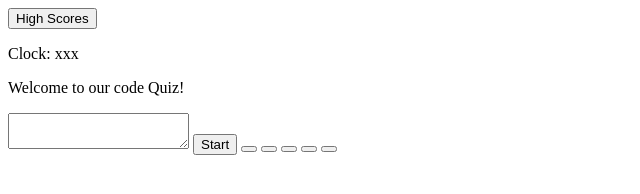
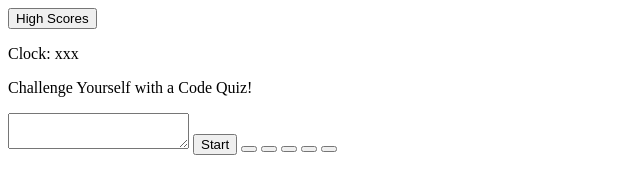
Before and after one commit to easmsm/module-4-code-quiz, a plain HTML site: page index.html in a window 1280 px wide. Shown: the full height of the page, 0-640 px from the left. Drawn offline with Linux system fonts and the light colour scheme.

```diff
--- a/index.html
+++ b/index.html
@@ -22,7 +22,7 @@
     <div>
         <!-- Stores the paragraphs for the questions and the buttons to select the answers -->
         <div>
-            <p>Welcome to our code Quiz!</p>
+            <p>Challenge Yourself with a Code Quiz!</p>
                 <!-- final score here -->
                 <p></p>
                 <!--cue to enter initials (instructions) here-->
```
Also changed, not shown: script.js (+17 -0 lines).
